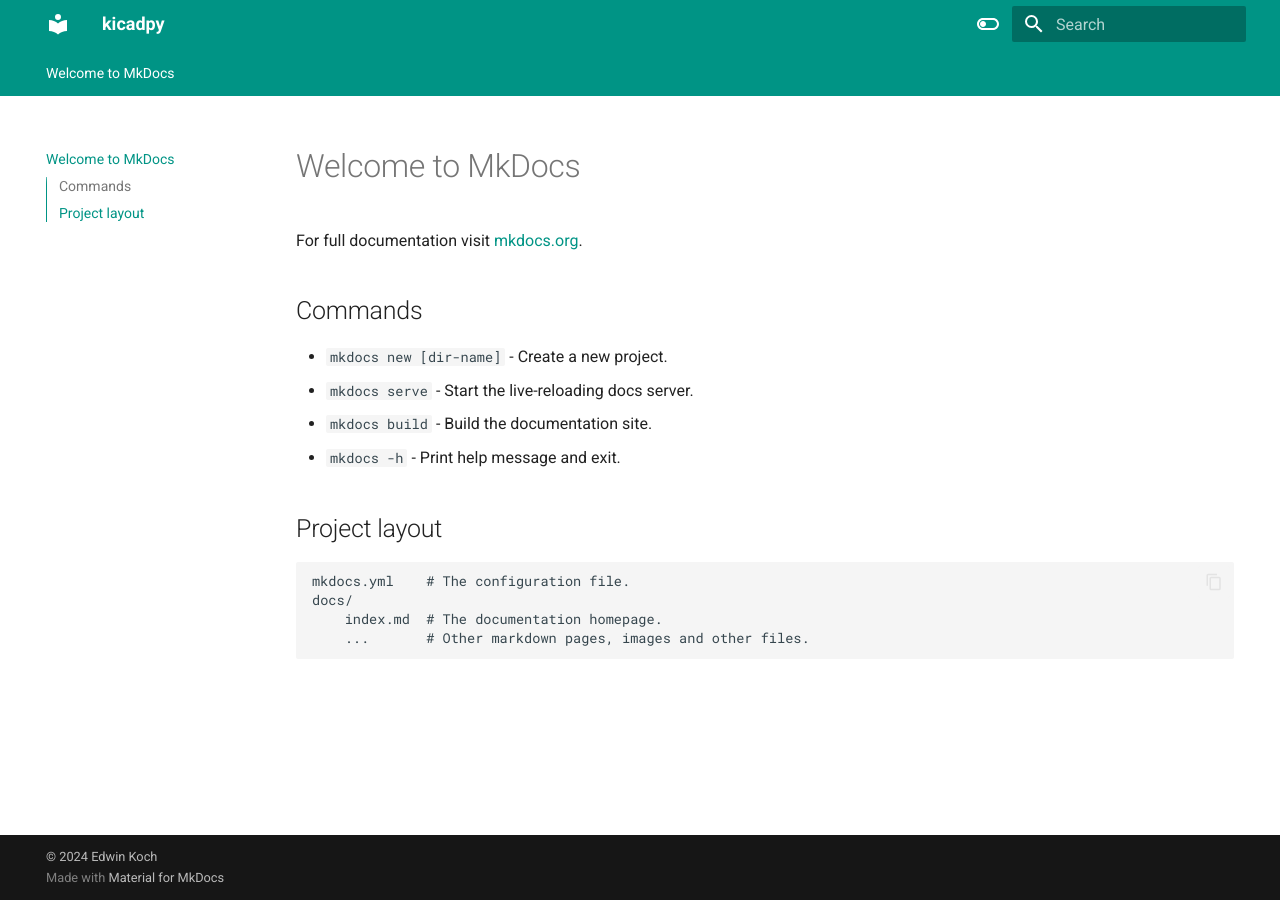
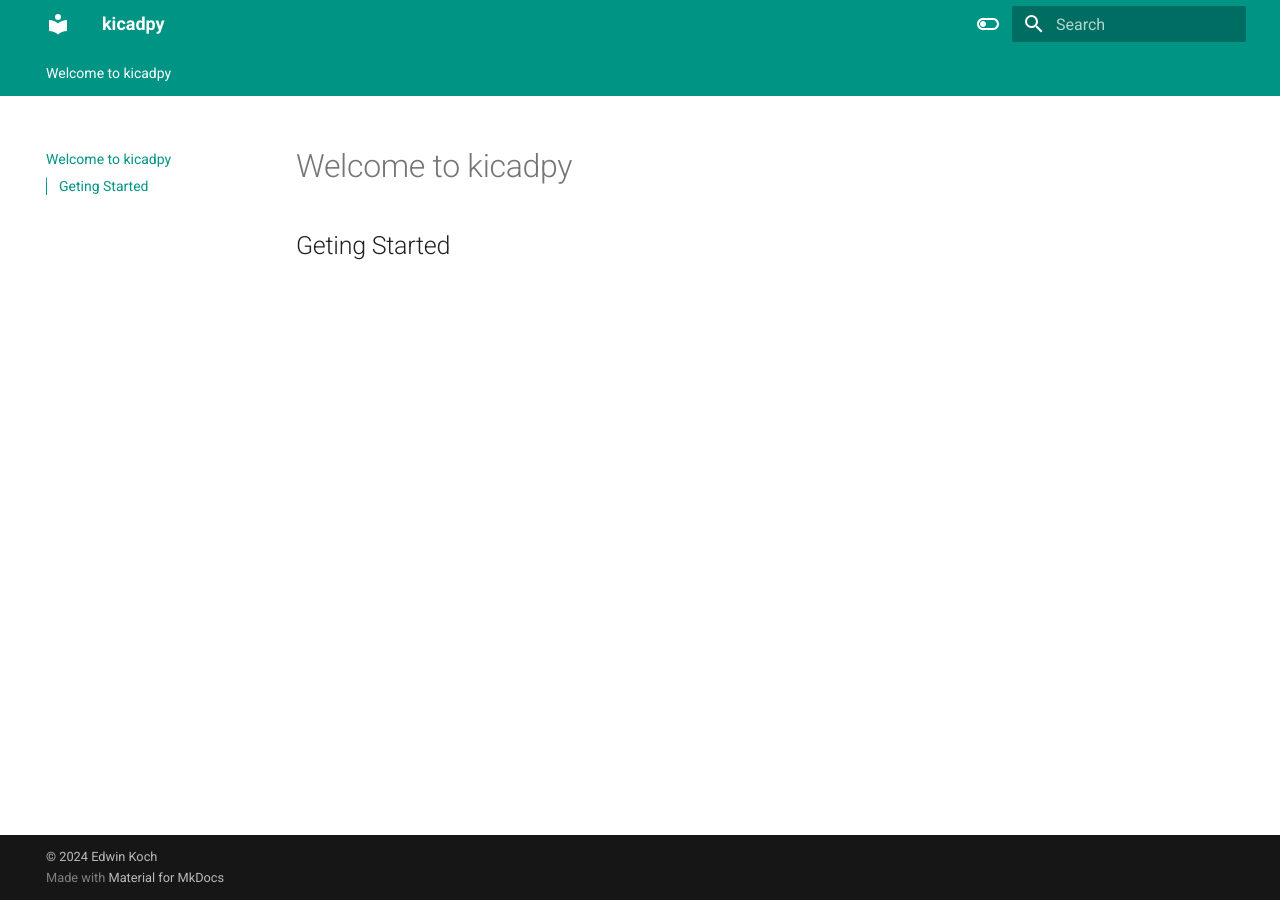
Before and after one commit to polymurph/kicadpy, an MkDocs documentation site: the page built from docs/index.md, in a window 1280 px wide. Built offline with MkDocs 1.6.1 and Material for MkDocs 9.7.7, drawn with Linux system fonts in a browser that asks for light colours.

Commit message:
started work on mkdocs documentation

```diff
--- a/docs/index.md
+++ b/docs/index.md
@@ -1,17 +1,3 @@
-# Welcome to MkDocs
+# Welcome to kicadpy
 
-For full documentation visit [mkdocs.org](https://www.mkdocs.org).
-
-## Commands
-
-* `mkdocs new [dir-name]` - Create a new project.
-* `mkdocs serve` - Start the live-reloading docs server.
-* `mkdocs build` - Build the documentation site.
-* `mkdocs -h` - Print help message and exit.
-
-## Project layout
-
-    mkdocs.yml    # The configuration file.
-    docs/
-        index.md  # The documentation homepage.
-        ...       # Other markdown pages, images and other files.
+## Geting Started
```
